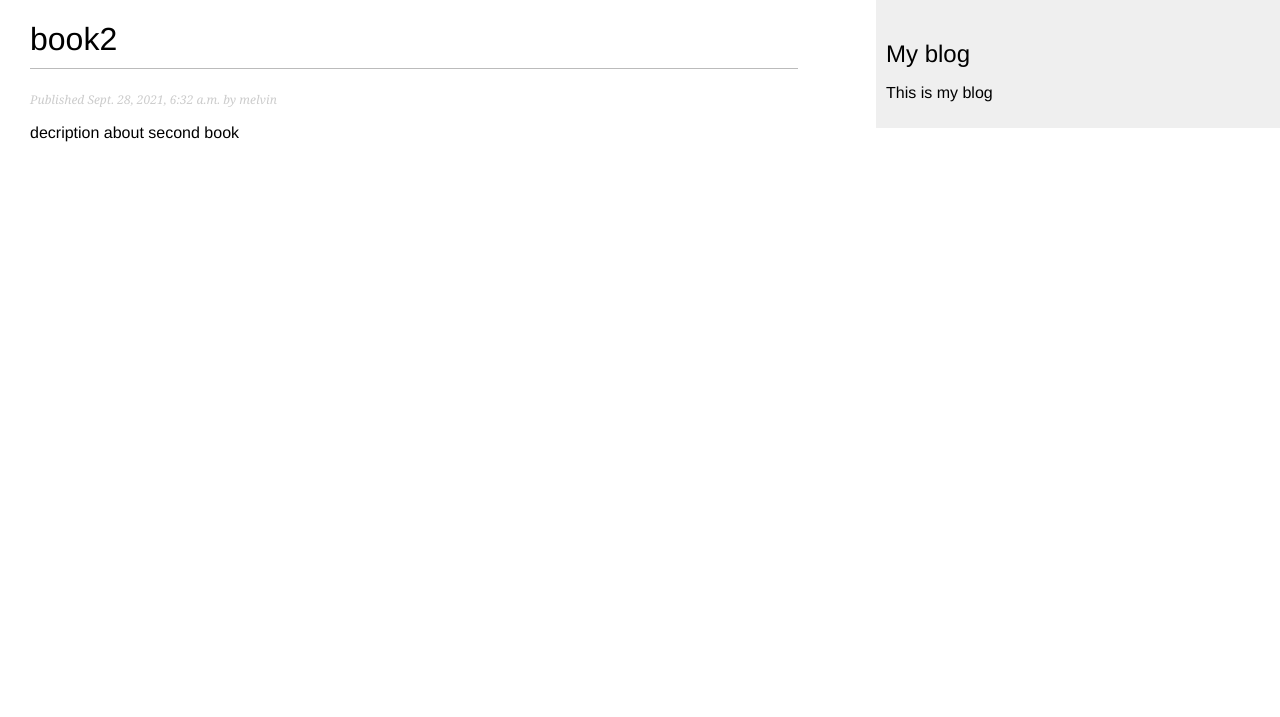
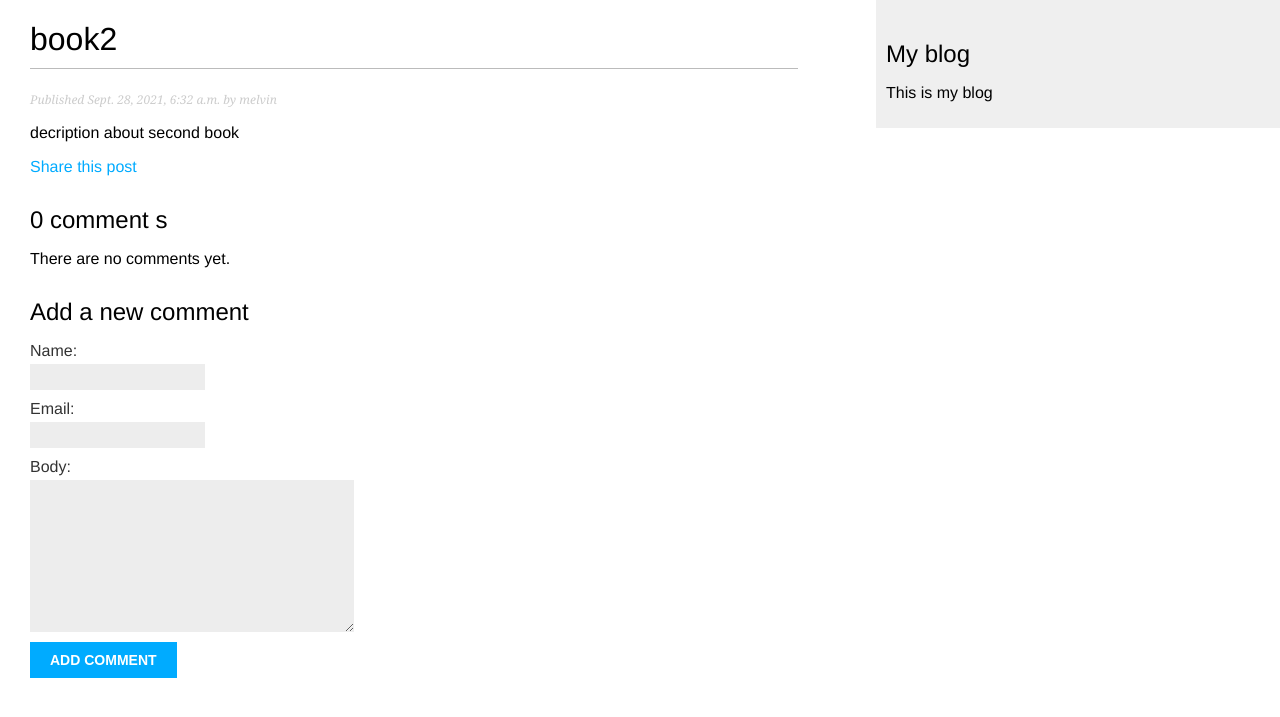
Before and after one commit to melvin-shaju/mysite_django, a Django app: a page that uses blog/templates/blog/post/detail.html in a window 1280 px wide. Shown: the top 717 px of the page. Run offline with Django 3.2, Linux system fonts and the light colour scheme; data comes from the database, SQL or seed files in the repository; both versions use the stored data as it was after the commit.

Commit message:
Share by email and comment section code completed

```diff
--- /dev/null
+++ b/blog/forms.py
@@ -0,0 +1,14 @@
+from django import forms
+from .models import Comment
+
+class EmailPostForm(forms.Form):
+   name = forms.CharField(max_length=25)
+   email = forms.EmailField()
+   to = forms.EmailField()
+   comments = forms.CharField(required=False, widget=forms.Textarea)
+
+
+class CommentForm(forms.ModelForm):
+   class Meta:
+      model = Comment
+      fields = ('name','email','body')
--- a/blog/models.py
+++ b/blog/models.py
@@ -42,3 +42,19 @@ class Post(models.Model):
                        args=[self.publish.year,
                              self.publish.month,
                              self.publish.day, self.slug])
+
+
+class Comment(models.Model):
+    post = models.ForeignKey(Post, on_delete=models.CASCADE, related_name='comments' )
+    name = models.CharField(max_length=80)
+    email = models.EmailField()
+    body = models.TextField()
+    created = models.DateTimeField(auto_now_add=True)
+    updated = models.DateTimeField(auto_now=True)
+    active = models.BooleanField(default=True)
+
+    class Meta:
+        ordering = ('created',)
+
+    def __str__(self):
+        return f'Comment by {self.name} on {self.post}'
--- a/blog/templates/blog/post/detail.html
+++ b/blog/templates/blog/post/detail.html
@@ -10,4 +10,37 @@
 
     </p>
     {{ post.body|linebreaks }}
+    <p>
+        <a href="{% url "blog:post_share" post.id %}">
+            Share this post
+        </a>
+    </p>
+    {% with comments.count as total_comments %}
+        <h2>
+            {{ total_comments }} comment {{ total_comments|pluralize }}
+        </h2>
+    {% endwith %}
+
+    {% for comment in comments %}
+        <div class="comment">
+
+            <p class="info">
+                Comment {{ forloop.counter }} by {{ comment.name }}
+                {{ comment.created }}
+            </p>
+            {{ comment.body|linebreaks }}
+        </div>
+        {% empty %}
+            <p>There are no comments yet.</p>
+    {% endfor %}
+    {% if new_comment %}
+        <h2>Your comment has been added</h2>
+    {% else %}
+        <h2>Add a new comment</h2>
+        <form method="post">
+            {{ comment_form.as_p }}
+            {% csrf_token %}
+            <p><input type="submit" value="Add comment"></p>
+        </form>
+    {% endif %}
 {% endblock %}
--- a/blog/urls.py
+++ b/blog/urls.py
@@ -6,6 +6,7 @@ app_name = 'blog'
 urlpatterns = [
     # path('', views.post_list, name='post_list'),
     path('',views.PostListView.as_view(), name='post_list'),
-    path('<int:year>/<int:month>/<int:day>/<slug:post>', views.post_detail, name='post_detail')
+    path('<int:year>/<int:month>/<int:day>/<slug:post>', views.post_detail, name='post_detail'),
+    path('<int:post_id>/share', views.post_share, name='post_share')
 
 ]
--- a/blog/views.py
+++ b/blog/views.py
@@ -1,8 +1,10 @@
 from django.core import paginator
 from django.shortcuts import render, get_object_or_404
-from .models import Post
+from .models import Post, Comment
 from django.core.paginator import Paginator, EmptyPage, PageNotAnInteger
 from django.views.generic import ListView
+from .forms import EmailPostForm, CommentForm
+from django.core.mail import send_mail
 
 def post_list(request):
     object_list = Post.published.all()
@@ -18,7 +20,18 @@ def post_list(request):
 
 def post_detail(request, year, month, day, post):
     post = get_object_or_404(Post, slug=post,status='published',publish__year=year,publish__month=month,publish__day=day)
-    return render(request,'blog/post/detail.html',{'post': post})
+    comments = post.comments.filter(active=True)
+    new_comment = None
+
+    if request.method == 'POST':
+        comment_form = CommentForm(data=request.POST)
+        if comment_form.is_valid():
+            new_comment = comment_form.save(commit=False)
+            new_comment.post = post
+            new_comment.save()
+    else:
+        comment_form = CommentForm()
+    return render(request,'blog/post/detail.html',{'post': post, 'comments': comments, 'new_comment': new_comment, 'comment_form': comment_form})
 
 
 class PostListView(ListView):
@@ -26,3 +39,20 @@ class PostListView(ListView):
     context_object_name = 'posts'
     paginate_by = 3
     template_name = 'blog/post/list.html'
+
+
+def post_share(request, post_id):
+    post = get_object_or_404(Post, id=post_id, status='published')
+    sent = False
+    if request.method == 'POST':
+        form = EmailPostForm(request.POST)
+        if form.is_valid():
+            cd = form.cleaned_data
+            post_url = request.build_absolute_uri(post.get_absolute_url())
+            subject = f"{cd['name'] } recommends you read { post.title }"
+            message = f"Read {post.title} at {post_url} \n\n {cd['name']}\'s comments: {cd['comments']}"
+            send_mail(subject, message, 'admin@blog.com', [cd['to']])
+            sent = True
+    else:
+        form = EmailPostForm()
+    return render(request, 'blog/post/share.html',{'post':post, 'form':form,'sent': sent})
--- a/mysite/settings.py
+++ b/mysite/settings.py
@@ -119,3 +119,5 @@ USE_TZ = True
 # https://docs.djangoproject.com/en/3.0/howto/static-files/
 
 STATIC_URL = '/static/'
+
+EMAIL_BACKEND = 'django.core.mail.backends.console.EmailBackend'
```
Also changed, not shown: blog/admin.py (+8 -1 lines), blog/templates/blog/post/share.html (added, +18 -0 lines), blog/migrations/0002_comment.py (added), db.sqlite3.
